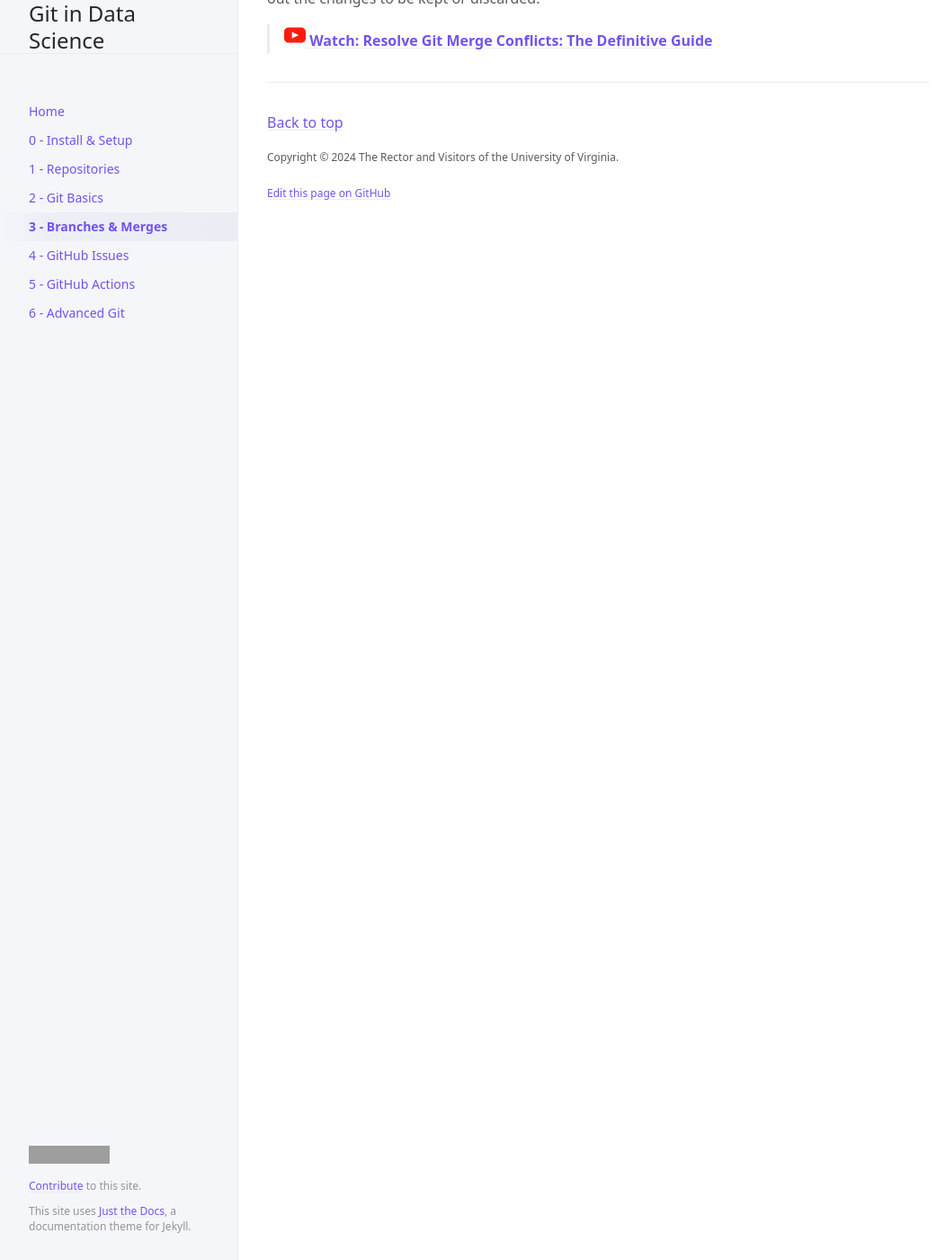
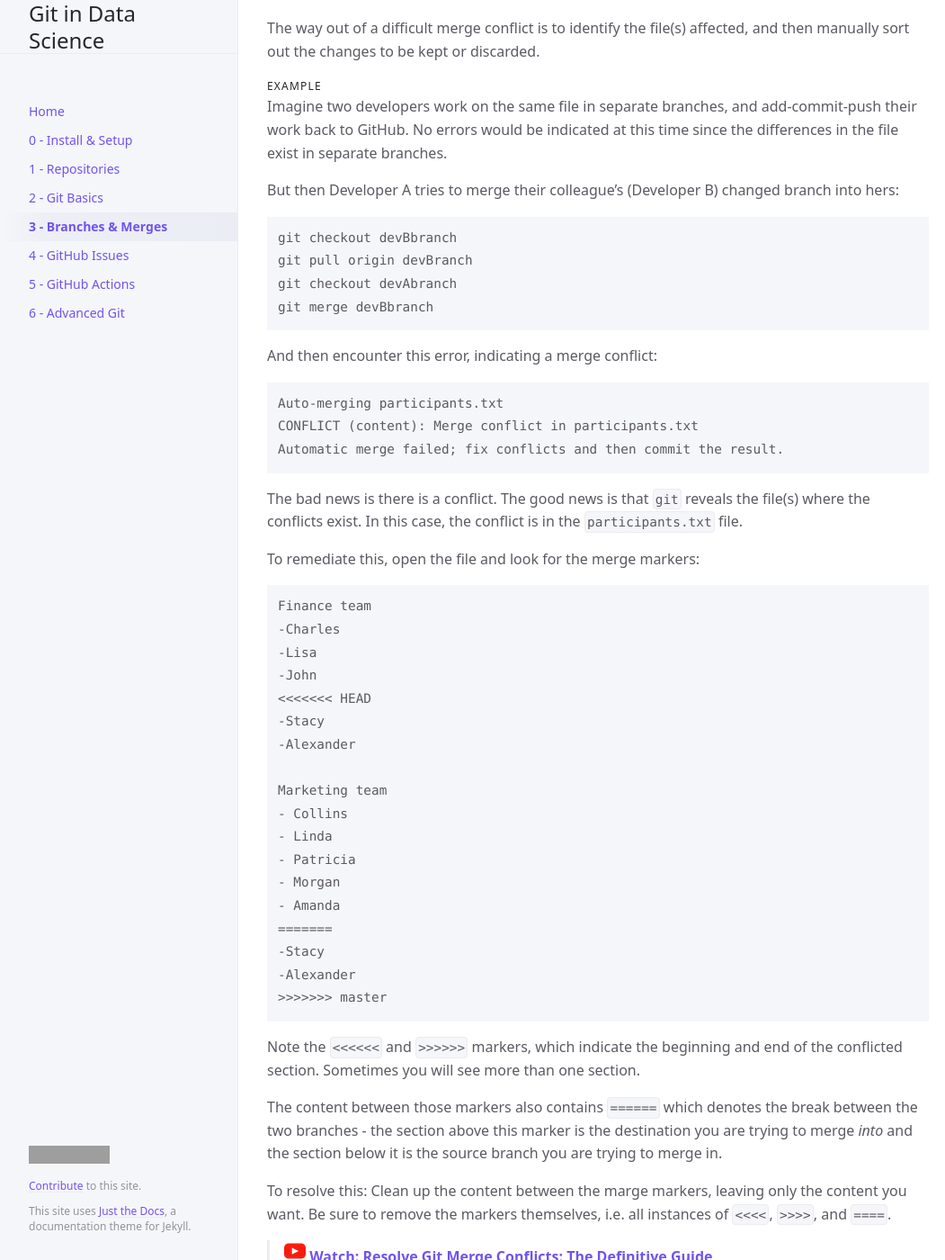
Before and after one commit to UVADS/git-basics, a Jekyll site: the page built from docs/forks-branches.md, in a window 1280 px wide and 1400 px high, scrolled down 4627 px. Shown: the whole window at 90% size, without its empty margins (107-1158 px from the left). Built offline with Jekyll 4.4.1, drawn with Linux system fonts in a browser that asks for light colours; cached includes are drawn as plain includes; some of the changed text lies outside the part shown; grey boxes are pictures that could not be loaded.

Commit message:
Merge conflict resolution

```diff
--- a/docs/forks-branches.md
+++ b/docs/forks-branches.md
@@ -126,4 +126,50 @@ This occurs most often when two or more developers have been working on the same
 
 The way out of a difficult merge conflict is to identify the file(s) affected, and then manually sort out the changes to be kept or discarded.
 
+#### Example
+
+Imagine two developers work on the same file in separate branches, and add-commit-push their work back to GitHub. No errors would be indicated at this time since the differences in the file exist in separate branches.
+
+But then Developer A tries to merge their colleague's (Developer B) changed branch into hers:
+
+    git checkout devBbranch
+    git pull origin devBranch
+    git checkout devAbranch
+    git merge devBbranch
+
+And then encounter this error, indicating a merge conflict:
+
+    Auto-merging participants.txt
+    CONFLICT (content): Merge conflict in participants.txt
+    Automatic merge failed; fix conflicts and then commit the result.
+
+The bad news is there is a conflict. The good news is that `git` reveals the file(s) where the conflicts exist. In this case, the conflict is in the `participants.txt` file.
+
+To remediate this, open the file and look for the merge markers:
+
+    Finance team
+    -Charles
+    -Lisa
+    -John
+    <<<<<<< HEAD
+    -Stacy
+    -Alexander
+
+    Marketing team
+    - Collins
+    - Linda
+    - Patricia
+    - Morgan
+    - Amanda
+    =======
+    -Stacy
+    -Alexander
+    >>>>>>> master
+
+Note the `<<<<<<` and `>>>>>>` markers, which indicate the beginning and end of the conflicted section. Sometimes you will see more than one section.
+
+The content between those markers also contains `======` which denotes the break between the two branches - the section above this marker is the destination you are trying to merge _into_ and the section below it is the source branch you are trying to merge in.
+
+To resolve this: Clean up the content between the marge markers, leaving only the content you want. Be sure to remove the markers themselves, i.e. all instances of `<<<<`, `>>>>`, and `====`.
+
 > [**![YouTube](https://uvads.github.io/git-basics/assets/images/youtube.png) Watch: Resolve Git Merge Conflicts: The Definitive Guide**](https://www.youtube.com/watch?v=Sqsz1-o7nXk)
```
Also changed, not shown: other parts of docs/forks-branches.md (+1 -1 lines).
